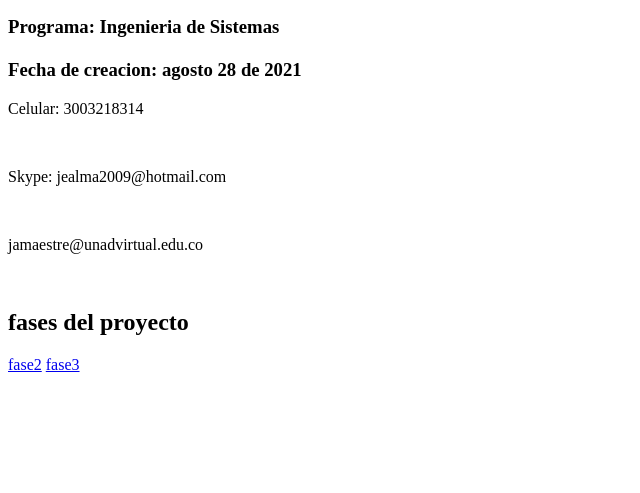
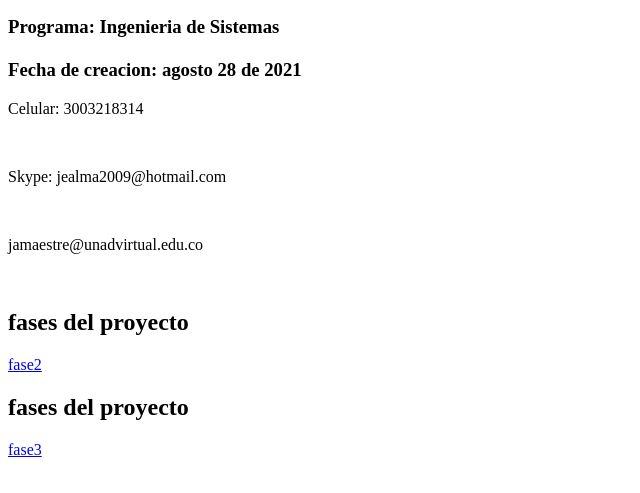
Before and after one commit to Jealma/DSW-JesusMaestre, a plain HTML site: page index.html in a window 1280 px wide. Shown: the part 105-598 px from the top of the page, without its empty margins (0-640 px from the left). Drawn offline with Linux system fonts and the light colour scheme.

Commit message:
actualizacion fase 3
actualizacion fase 3

```diff
--- a/index.html
+++ b/index.html
@@ -20,6 +20,7 @@
         <h2>fases del proyecto</h2>
         <a href="fase2/design.html"> fase2</a>
 
-        <a href="fese3/index.html"> fase3</a>
+        <h2>fases del proyecto</h2>
+        <a href="fase3/index.html"> fase3</a>
 </body>
 </html>
```
